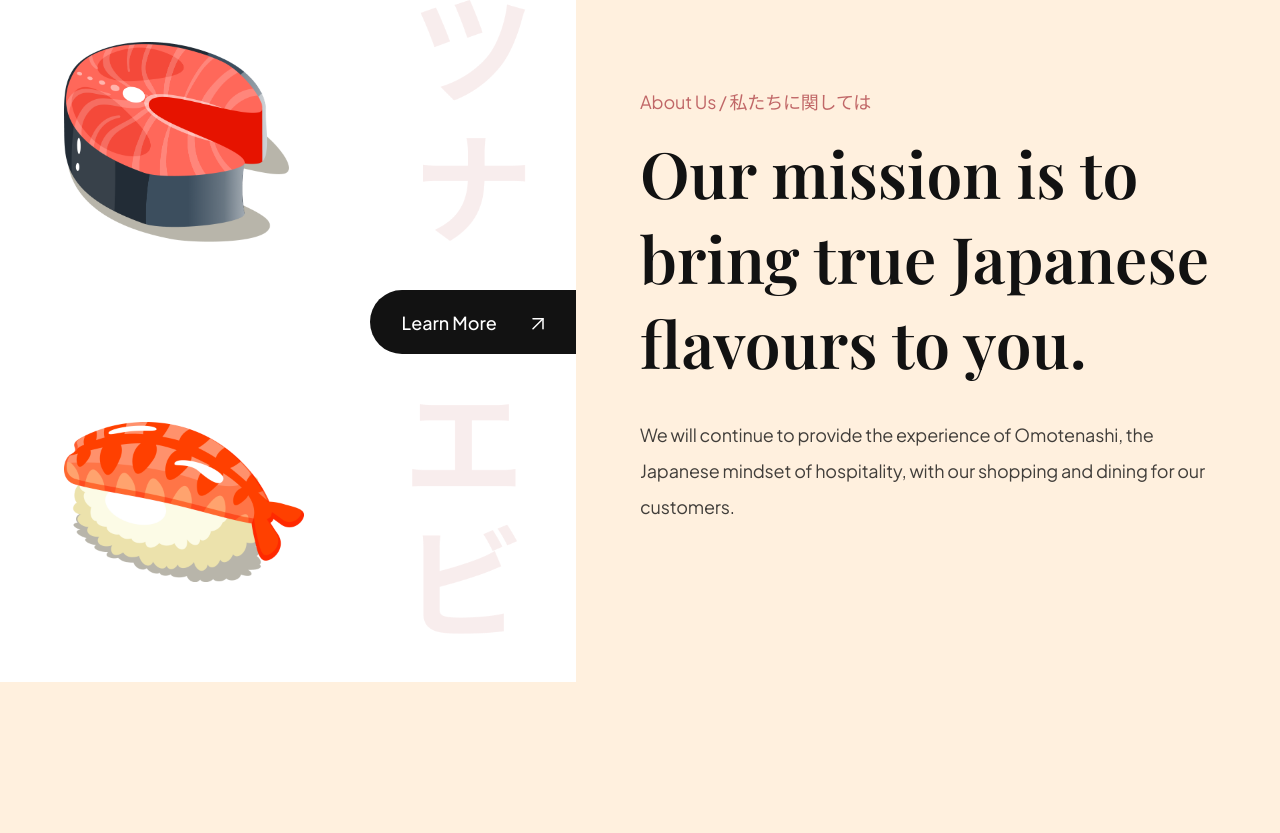
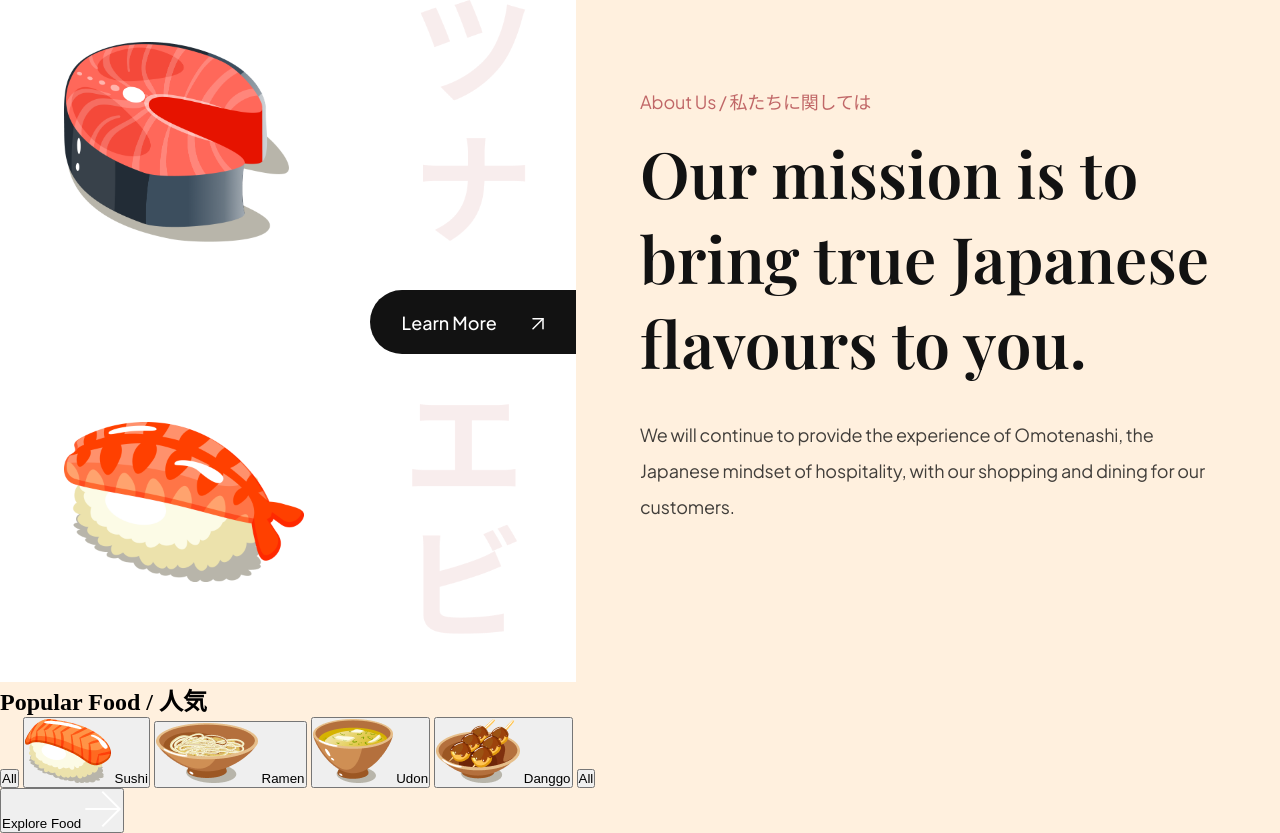
Before and after one commit to anggriawanmr/sushiman, a website built with Vite: page index.html in a window 1280 px wide. Shown: the part 834-1667 px from the top of the page. Before the commit the page ends 1516 px from the top, so only its background shows below. Built offline with nearby package versions, Linux system fonts and the light colour scheme.

Commit message:
Adding Popular Foods section structure :sparkles:

```diff
--- a/index.html
+++ b/index.html
@@ -107,6 +107,38 @@
         </p>
       </div>
     </section>
+
+    <section class="popular-foods" id="menu">
+      <h2 class="popular-foods__title">Popular Food / 人気</h2>
+
+      <div class="popular-foods__filters sushi__hide-scrollbar">
+        <button class="popular-foods__filter-btn active">All</button>
+        <button class="popular-foods__filter-btn">
+          <img src="/assets/sushi-9.png" alt="sushi 9" />
+          Sushi
+        </button>
+        <button class="popular-foods__filter-btn">
+          <img src="/assets/sushi-8.png" alt="sushi 8" />
+          Ramen
+        </button>
+        <button class="popular-foods__filter-btn">
+          <img src="/assets/sushi-7.png" alt="sushi 7" />
+          Udon
+        </button>
+        <button class="popular-foods__filter-btn">
+          <img src="/assets/sushi-6.png" alt="sushi 6" />
+          Danggo
+        </button>
+        <button class="popular-foods__filter-btn">All</button>
+      </div>
+
+      <div class="popilar-foods__catalogue"></div>
+
+      <button class="popular-foods__button">
+        Explore Food
+        <img src="assets/arrow-right.svg" alt="arrow-right" />
+      </button>
+    </section>
     <script src="js/script.js" type="module"></script>
   </body>
 </html>
```
